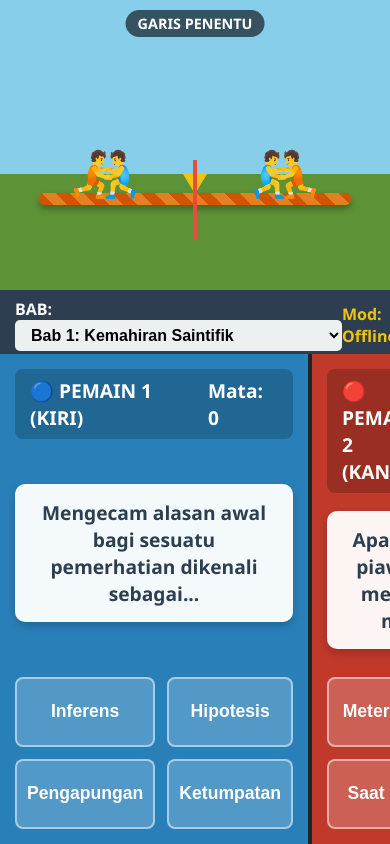
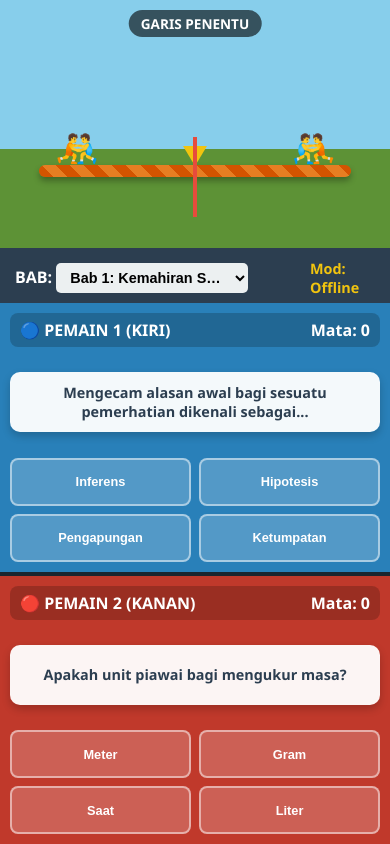
Before and after one commit to kinatsuko/game-sains-t6, a plain HTML site: page index.html in a window 390 px wide. Both pictures are taken after a click on the button "🎮 Offline (1 Peranti)". Drawn offline with Linux system fonts and the light colour scheme.

```diff
--- a/index.html
+++ b/index.html
@@ -16,16 +16,22 @@
         touch-action: manipulation;
     }
 
-        body {
+    html, body {
         margin: 0;
         padding: 0;
+        width: 100%;
+        height: 100%;
         font-family: 'Segoe UI', Tahoma, Geneva, Verdana, sans-serif;
         background-color: #1a252f;
         color: #fff;
-            overflow: hidden;
-            height: 100vh;
+        overflow-x: hidden; /* Elakkan skrin tergeser ke tepi */
+    }
+
+    body {
         display: flex;
         flex-direction: column;
+        min-height: 100vh;
+        min-height: -webkit-fill-available;
     }
 
     /* LOBBY MODAL / MENU UTAMA */
@@ -99,7 +105,8 @@
 
     /* BAHAGIAN ATAS: ARENA TARIK TALI */
     #game-arena {
-            height: 35vh;
+        height: 30vh;
+        min-height: 180px;
         background: linear-gradient(to bottom, #87CEEB 60%, #5D9236 60%);
         position: relative;
         border-bottom: 5px solid #2c3e50;
@@ -107,6 +114,7 @@
         display: flex;
         align-items: center;
         justify-content: center;
+        width: 100%;
     }
 
     .flag-line {
@@ -128,8 +136,9 @@
         background: rgba(0,0,0,0.6);
         padding: 4px 12px;
         border-radius: 15px;
-            font-size: 0.9rem;
+        font-size: 0.85rem;
         font-weight: bold;
+        white-space: nowrap;
     }
 
     #rope-container {
@@ -164,55 +173,61 @@
 
     .character {
         position: absolute;
-            font-size: 3.5rem;
-            top: -55px;
+        font-size: 3rem;
+        top: -50px;
     }
 
-        .char-p1 { left: 10%; transform: scaleX(-1); }
-        .char-p2 { right: 10%; }
+    .char-p1 { left: 5%; transform: scaleX(-1); }
+    .char-p2 { right: 5%; }
 
     /* SELEKTOR BAB */
     #chapter-selector {
-            height: 7vh;
+        min-height: 50px;
         background-color: #2c3e50;
         display: flex;
         align-items: center;
         justify-content: space-between;
-            padding: 0 15px;
+        padding: 5px 15px;
+        width: 100%;
     }
 
     #chapter-select {
-            padding: 6px 12px;
-            font-size: 1rem;
+        padding: 6px 10px;
+        font-size: 0.9rem;
         border-radius: 5px;
         border: none;
         background: #ecf0f1;
         font-weight: bold;
         cursor: pointer;
+        max-width: 65%;
+        text-overflow: ellipsis;
     }
 
     #room-display {
         font-weight: bold;
         color: #f1c40f;
+        font-size: 0.9rem;
     }
 
     /* BAHAGIAN BAWAH: PLAYER CONTROLS */
     #controls-container {
-            height: 58vh;
+        flex: 1;
         display: flex;
+        flex-direction: row;
         width: 100%;
     }
 
     .player-zone {
         flex: 1;
-            padding: 15px;
+        padding: 10px;
         display: flex;
         flex-direction: column;
         justify-content: space-between;
         position: relative;
+        box-sizing: border-box;
     }
 
-        #p1-zone { background-color: #2980b9; border-right: 4px solid #1a252f; }
+    #p1-zone { background-color: #2980b9; border-right: 2px solid #1a252f; }
     #p2-zone { background-color: #c0392b; }
 
     .player-header {
@@ -220,40 +235,40 @@
         justify-content: space-between;
         align-items: center;
         background: rgba(0,0,0,0.2);
-            padding: 8px 15px;
+        padding: 6px 10px;
         border-radius: 8px;
         font-weight: bold;
-            font-size: 1.2rem;
+        font-size: 1rem;
     }
 
     .question-box {
         background: rgba(255, 255, 255, 0.95);
         color: #2c3e50;
-            padding: 15px;
+        padding: 10px;
         border-radius: 10px;
-            font-size: 1.2rem;
+        font-size: 1rem;
         font-weight: bold;
-            min-height: 90px;
+        min-height: 70px;
         display: flex;
         align-items: center;
         justify-content: center;
         text-align: center;
         box-shadow: 0 4px 8px rgba(0,0,0,0.2);
+        margin: 8px 0;
     }
 
     .options-grid {
         display: grid;
         grid-template-columns: 1fr 1fr;
-            gap: 12px;
-            margin-top: 10px;
+        gap: 8px;
     }
 
     .btn-option {
         background: rgba(255, 255, 255, 0.2);
         border: 2px solid rgba(255, 255, 255, 0.5);
         color: white;
-            padding: 18px 10px;
-            font-size: 1.1rem;
+        padding: 10px 5px;
+        font-size: 0.9rem;
         font-weight: bold;
         border-radius: 8px;
         cursor: pointer;
@@ -261,7 +276,7 @@
         align-items: center;
         justify-content: center;
         text-align: center;
-            min-height: 70px;
+        min-height: 55px;
     }
 
     .btn-option:active {
@@ -282,15 +297,16 @@
     }
 
     #winner-modal h1 {
-            font-size: 3rem;
+        font-size: 2.5rem;
         margin-bottom: 20px;
         color: #f1c40f;
         text-shadow: 2px 2px 4px #000;
+        text-align: center;
     }
 
     .btn-reset {
         padding: 15px 30px;
-            font-size: 1.5rem;
+        font-size: 1.3rem;
         font-weight: bold;
         background: #27ae60;
         color: white;
@@ -304,95 +320,38 @@
         opacity: 0.5;
     }
 
-        /* Menghilangkan margin dan memastikan latar mengikut saiz skrin */
-html, body {
-    margin: 0;
-    padding: 0;
-    width: 100%;
-    height: 100%;
-    overflow-x: hidden; /* Mengelakkan skrin boleh digeser ke tepi */
-    box-sizing: border-box;
+    /* ===================================================
+       RESPONSIF KHUSUS TELEFON (PORTRAIT / MENENGAK)
+       =================================================== */
+    @media screen and (max-width: 600px) {
+        body {
+            overflow-y: auto; /* Membenarkan skrin di-scroll jika saiz sangat kecil */
         }
 
-/* Kontena Utamakan Game / UI */
-#app-container, .game-container {
-    width: 100%;
-    max-width: 100vw;
-    min-height: 100vh;
-    min-height: -webkit-fill-available; /* Khusus untuk browser Mobile Safari/Chrome */
-    display: flex;
-    flex-direction: column;
-    align-items: center;
-    justify-content: center;
-    padding: 15px;
-    box-sizing: border-box;
+        #controls-container {
+            flex-direction: column; /* Tukar dari Kiri-Kanan ke Atas-Bawah */
         }
 
-/* Memastikan gambar atau canvas tidak terkeluar dari skrin */
-img, canvas {
-    max-width: 100%;
-    height: auto;
+        #p1-zone {
+            border-right: none;
+            border-bottom: 4px solid #1a252f;
         }
 
-        /* Tetapan asas untuk kontena utama */
-.game-container, .main-layout {
-    width: 100%;
-    max-width: 100vw;
-    box-sizing: border-box;
-    padding: 10px;
+        .question-box {
+            font-size: 0.9rem;
+            min-height: 60px;
         }
 
-/* Memastikan susunan tajuk/dropdown tidak terpotong */
-.header-section, .bab-selector {
-    width: 100%;
-    box-sizing: border-box;
+        .btn-option {
+            font-size: 0.8rem;
+            min-height: 48px;
         }
 
-select {
-    max-width: 100%;
-    word-wrap: break-word;
-}
-
-/* ===================================================
-   TUKAR KEPADA 1 KOLUM APABILA DIBUKA DI TELEFON (PORTRAIT)
-   =================================================== */
-@media screen and (max-width: 768px) {
-    /* Jika anda guna Flexbox untuk susun Pemain 1 & Pemain 2 */
-    .players-wrapper, .game-board {
-        flex-direction: column !important; /* Tukar dari kiri-kanan ke atas-bawah */
-        width: 100% !important;
-    }
-
-    /* Jika anda guna CSS Grid */
-    .players-wrapper, .game-board {
-        grid-template-columns: 1fr !important; /* Gunakan 1 kolum sahaja */
-    }
-
-    /* Melaras saiz kad soalan Pemain 1 dan Pemain 2 */
-    .player-section, .player-card {
-        width: 100% !important;
-        margin-bottom: 15px;
-        box-sizing: border-box;
-    }
-
-    /* Mengecilkan saiz teks soalan & butang supaya muat elok */
-    .question-text {
-        font-size: 0.95rem !important;
-        padding: 8px !important;
-    }
-
-    .answer-btn, .option-btn {
-        font-size: 0.85rem !important;
-        padding: 10px 5px !important;
-    }
-
-    /* Saiz animasi/gambar di atas */
-    .animation-area, .tug-of-war-container {
-        width: 100% !important;
-        height: auto !important;
+        .character {
+            font-size: 2.2rem;
+            top: -38px;
         }
     }
-
 </style>
 </head>
 <body>
```
Lines whose indentation alone changed are shown as unchanged.
